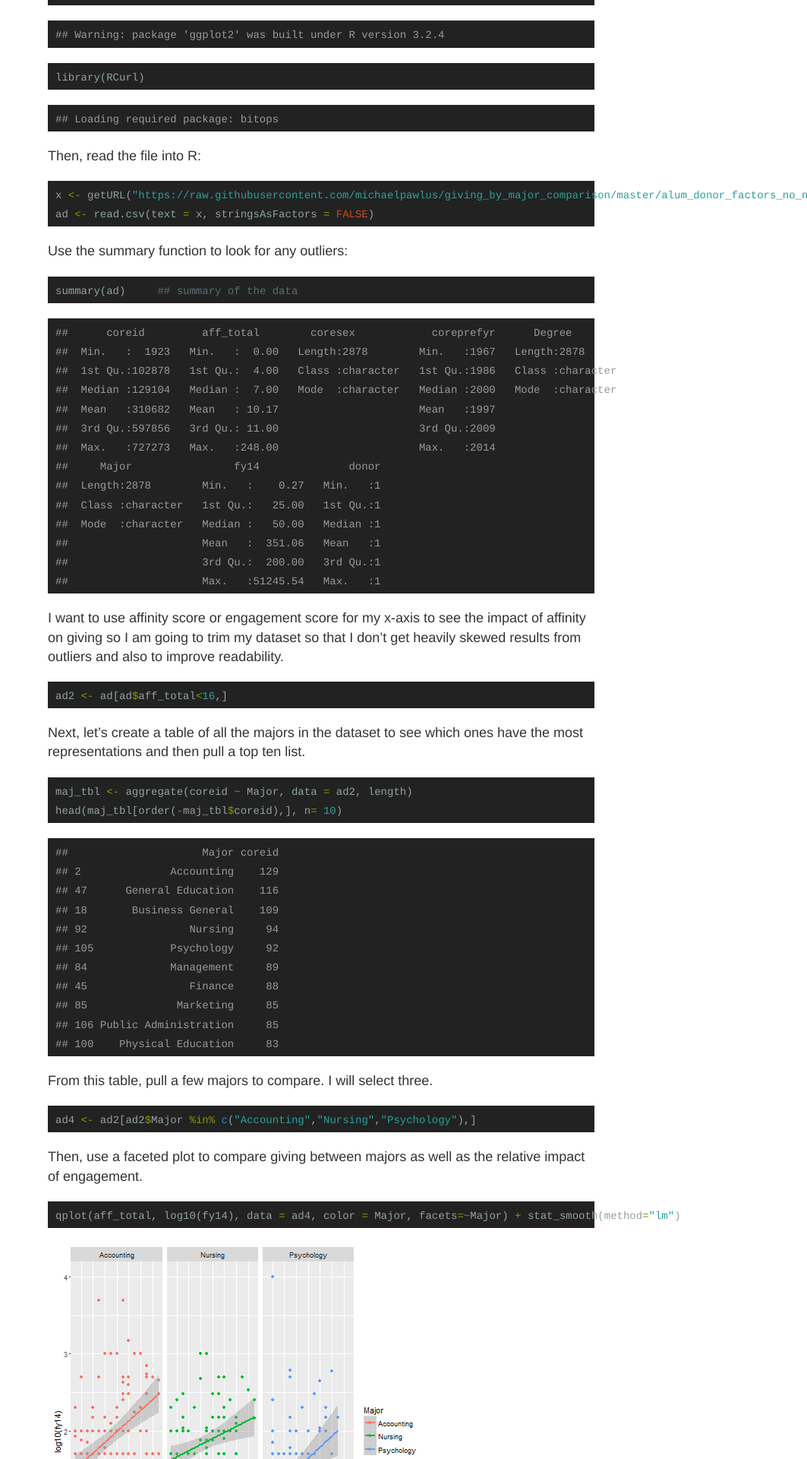
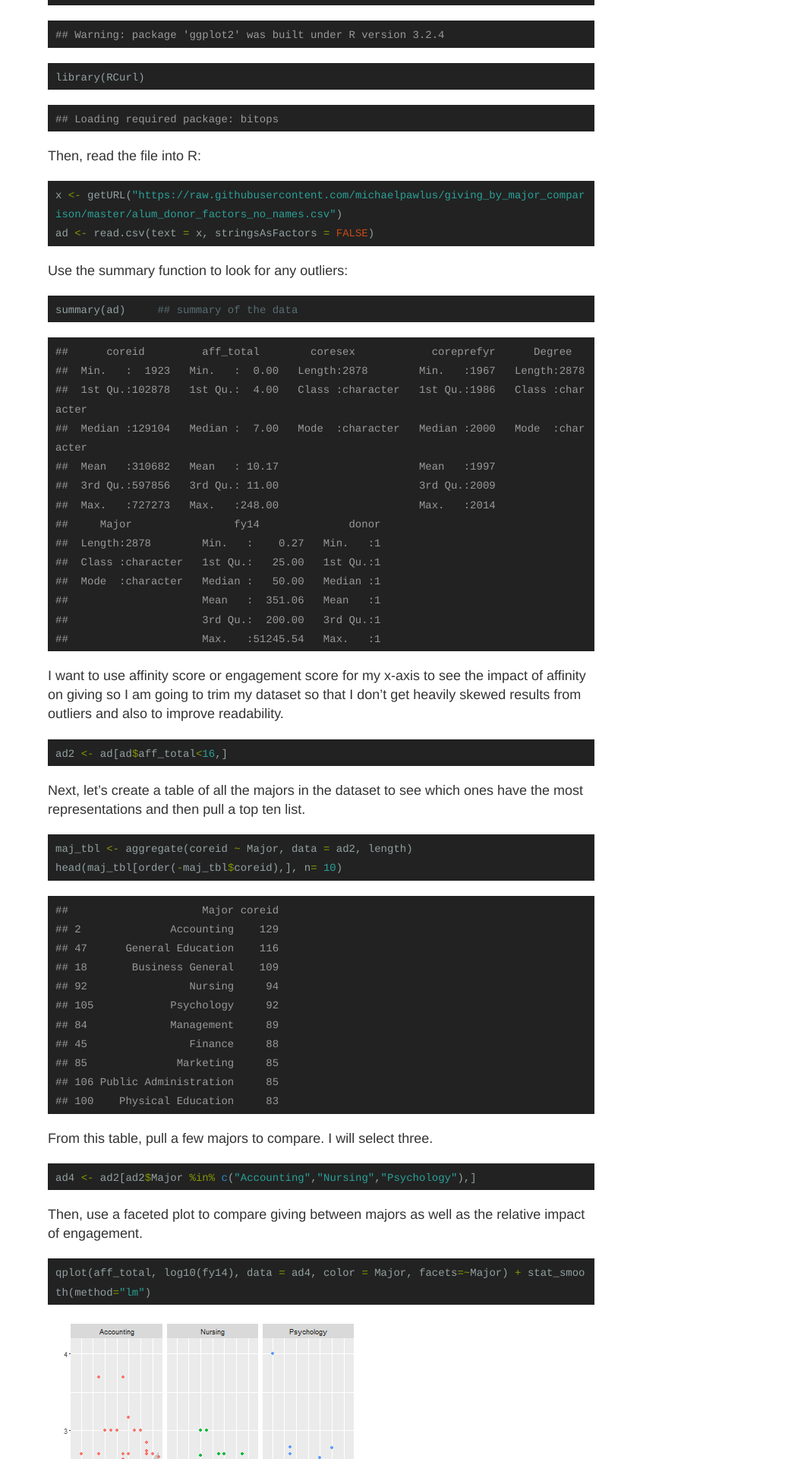
Before and after one commit to michaelpawlus/michaelpawlus.github.io, a Jekyll site: the page built from _posts/2016-04-27-giving-comparison-by-group.md, in a window 1280 px wide. Shown: the part 495-2415 px from the top of the page at 76% size, without its empty margins (217-1280 px from the left). Built offline with Jekyll 4.4.1, drawn with Linux system fonts in a browser that asks for light colours.

Commit message:
trying to get text to wrap

```diff
--- a/_sass/_highlights.scss
+++ b/_sass/_highlights.scss
@@ -10,8 +10,12 @@
 
 .highlight pre {
   /* overflow: scroll; Prefer no word wrap? Uncomment this line and comment out the 2 lines below. */
+  white-space: pre-wrap;       /* css-3 */
+  white-space: -moz-pre-wrap;  /* Mozilla, since 1999 */
+  white-space: -pre-wrap;      /* Opera 4-6 */
+  white-space: -o-pre-wrap;    /* Opera 7 */
   word-break: break-all;
-  word-wrap: break-word;
+  word-wrap: break-word;       /* Internet Explorer 5.5+ */
 }
 
 code {
```
